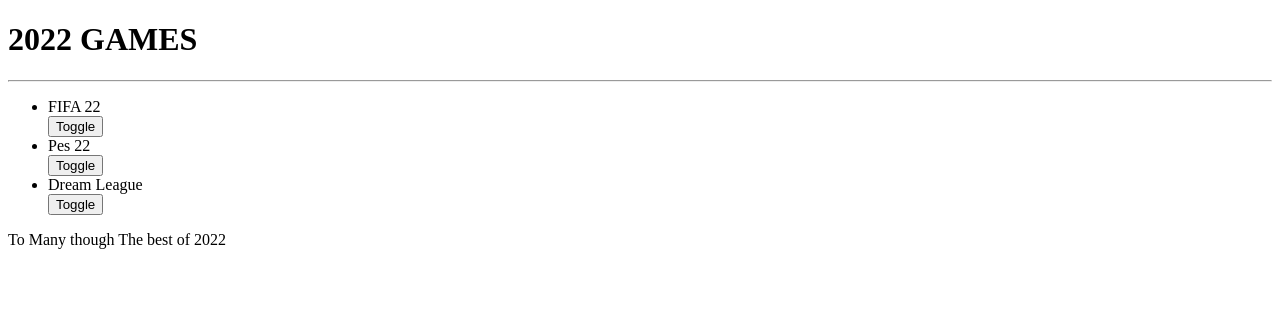
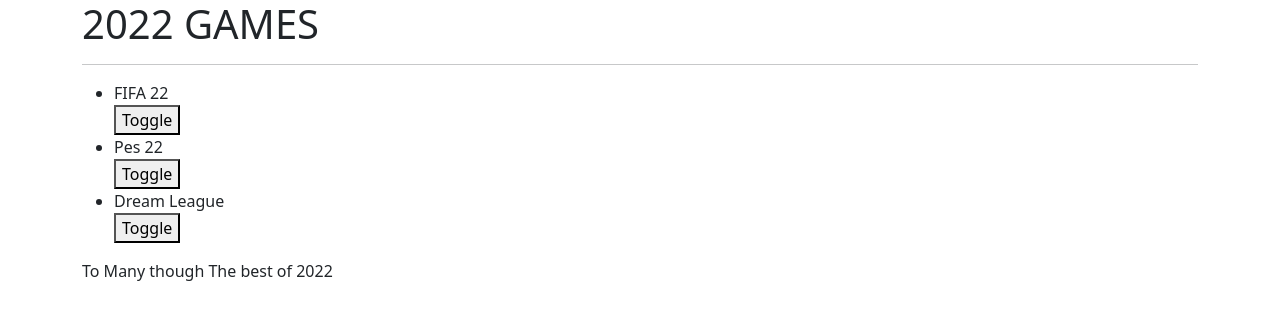
Before and after one commit to SayiaFelix/Games, an Angular app in the folder Games/: page / in a window 1280 px wide. Shown: the top 320 px of the page. Built offline with nearby package versions, Linux system fonts and the light colour scheme.

Commit message:
adding custom directives

```diff
--- a/Games/package.json
+++ b/Games/package.json
@@ -18,6 +18,8 @@
     "@angular/platform-browser": "^14.2.0",
     "@angular/platform-browser-dynamic": "^14.2.0",
     "@angular/router": "^14.2.0",
+    "bootstrap": "^5.2.1",
+    "popper": "^1.0.1",
     "rxjs": "~7.5.0",
     "tslib": "^2.3.0",
     "zone.js": "~0.11.4"
--- a/Games/src/app/game/game.component.html
+++ b/Games/src/app/game/game.component.html
@@ -1,4 +1,4 @@
-<div>
+<div class="container">
     <h1>2022 GAMES</h1>
     <hr>
     <ul>
--- a/Games/src/app/strikethrough.directive.ts
+++ b/Games/src/app/strikethrough.directive.ts
@@ -7,18 +7,18 @@ import { Directive, ElementRef, HostListener } from '@angular/core';
 export class StrikethroughDirective {
 
   constructor(private elem:ElementRef) {
-    // this.elem.nativeElement.style.textDecotation = 'line-through';
+    this.elem.nativeElement.style.textDecotation = 'line-through';
    }
-@HostListener('click') onClicks(){
-  this.textDeco('line-through');
+// @HostListener('click') onClicks(){
+//   this.textDeco('line-through');
+// }
+
+// @HostListener('dbClick') onDoubleClicks(){
+//   this.textDeco('None')
+// }
+
+//   private textDeco(action:string){
+//     this.elem.nativeElement.style.textDecotation=action;
+
+// }
 }
-
-@HostListener('dbClick') onDoubleClicks(){
-  this.textDeco('None')
-}
-
-  private textDeco(action:string){
-    this.elem.nativeElement.style.textDecotation=action;
-
-}
-}
--- a/Games/src/styles.css
+++ b/Games/src/styles.css
@@ -1 +1,2 @@
 /* You can add global styles to this file, and also import other style files */
+@import "~bootstrap/dist/css/bootstrap.css"
```
Also changed, not shown: 1 other file (tests, documents, lock files or other folders).
